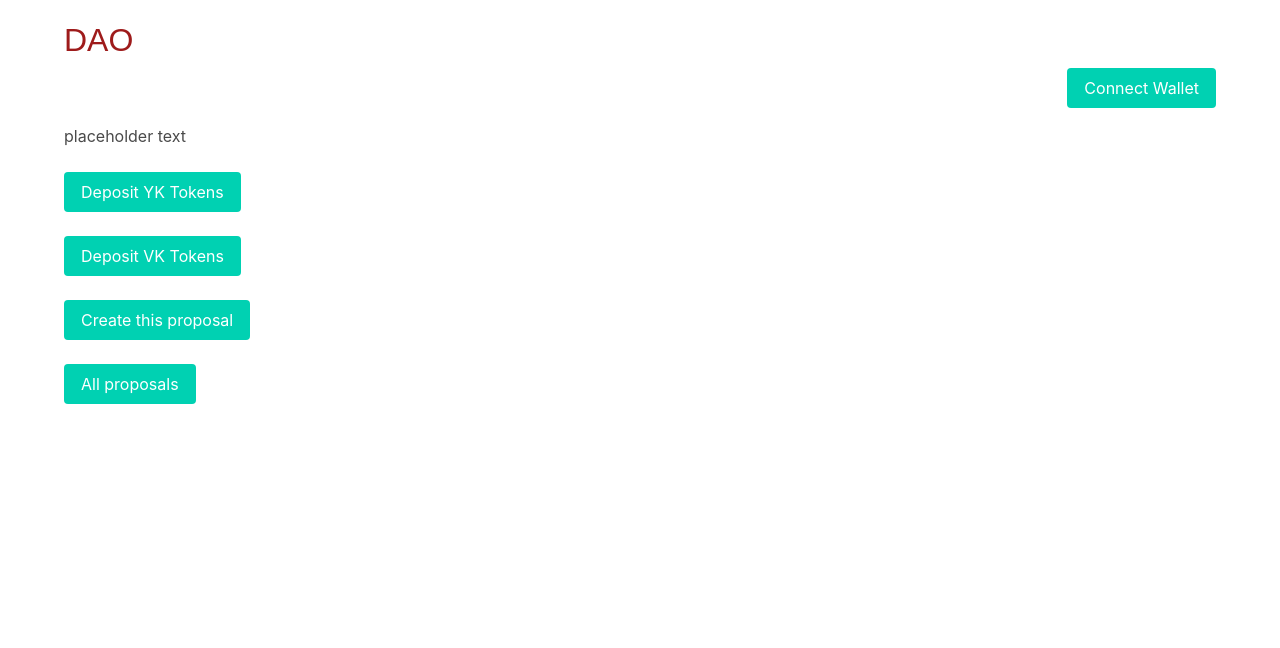
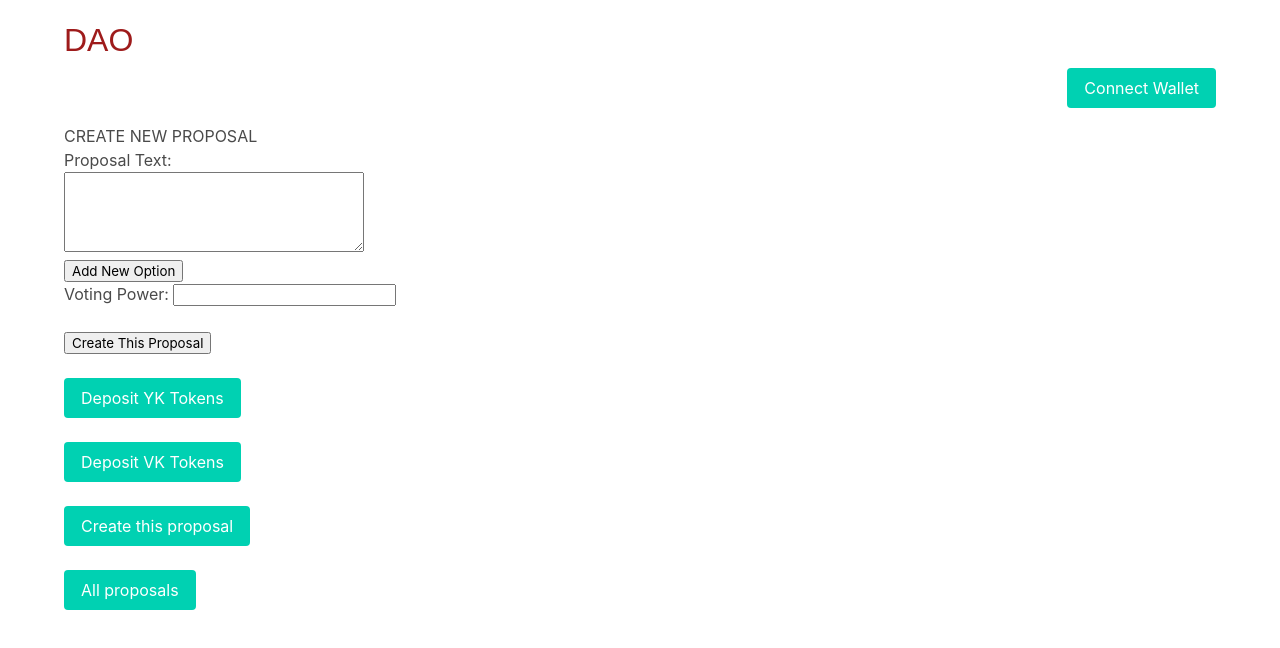
Before and after one commit to Cem-Kaya/SU_Govern, a Next.js app in the folder contract_for_front_end/ui_sol_deneme2/ui_sol_deneme/sol_ui/: page /d_try in a window 1280 px wide. Shown: the top 648 px of the page. Built offline with nearby package versions, Linux system fonts and the light colour scheme.

Commit message:
added create proposal form on front end

```diff
--- a/contract_for_front_end/ui_sol_deneme2/ui_sol_deneme/sol_ui/pages/d_try.js
+++ b/contract_for_front_end/ui_sol_deneme2/ui_sol_deneme/sol_ui/pages/d_try.js
@@ -9,6 +9,12 @@ export default function Dao(){
     const [error,setError]=useState('')
     const [all_props,setall_props]=useState([])
     const [selection, setSelection] = useState([])
+    const [proposal, setProposal] = useState({
+        text: "",
+        options: [],
+        voting_power: 0
+    });
+    const [inputList, setInputList] = useState([]);
 
     let web3js
     let daoContract
@@ -165,13 +171,17 @@ export default function Dao(){
             await init();
         }
 
-        var initial_votes = new Array(vote.length)
-        for (var i = 0; i < initial_votes.length ; i++)
+        var initial_votes = []
+        for (var i = 0; i < vote.length ; i++)
         {
-                initial_votes[i] = 0;
+            initial_votes.push(0);
         }
 
-        await daoContract.methods.createProposal3(name,vote, initial_votes, power).send({from: selectedAccount})
+        console.log(name)
+        console.log(vote)
+        console.log(power)
+        console.log(initial_votes)
+        await daoContract.methods.createProposal(name,vote, initial_votes, power).send({from: selectedAccount})
         return 0;
 
 
@@ -307,6 +317,10 @@ export default function Dao(){
         return count
     }
 
+    const onAddBtnClick = event => {
+        setInputList(inputList.concat(<Input key={inputList.length} />));
+      };
+
     return(
     <div className={styles.main}>
         <Head>
@@ -328,9 +342,25 @@ export default function Dao(){
         </nav>
         <section>
             <div className="container">
-                <p>placeholder text</p>
+                <h2>CREATE NEW PROPOSAL</h2>
+                <form>
+                    <label>Proposal Text: </label>
+                    <br/>
+                    <textarea onChange={(e) => {{setProposal({...proposal, text: e.target.value})}}} style={{width:"300px", height:"80px"}}/>
+                    <br/>
+                    <button type="button" onClick={() => {let optionValues = proposal.options; optionValues.push(""); setProposal({...proposal, options: optionValues}); setInputList(inputList.concat(<div key={inputList.length}><br/><label>Option {inputList.length + 1}: </label><input required onChange={(e) => {let optionValues = proposal.options; optionValues[inputList.length] = e.target.value; setProposal({...proposal, options: optionValues})}} /></div>))}}>Add New Option</button>
+                    {inputList}
+                    <br/>
+                    <label>Voting Power: </label>
+                    <input type="number" onChange={(e) => {setProposal({...proposal, voting_power: e.target.value})}}/>
+                    <br/>
+                    <br/>
+                    <button type="button" onClick={() => {Create_proposal(proposal.text, proposal.options, proposal.voting_power); /*setProposal({text: "", options: [], voting_power: 0})*/}}>Create This Proposal</button>
+                    {console.log(proposal)}
+                </form>
             </div>
         </section>
+
         <section>
             {/* <div className="text-has-danger">
                 <p>error</p>
@@ -362,6 +392,8 @@ export default function Dao(){
         <br/><br/>
         </section>
 
+        <section>
+        <div className="container">
         {/*selectionArrayInitialize()*/}
         {all_props.map((element, index) => (
             element["returnValues"]["5"] === "1" ?
@@ -410,6 +442,9 @@ export default function Dao(){
         </form>
         )
         )}
+        </div>
+        </section>
+
 
     </div>
     )
```
